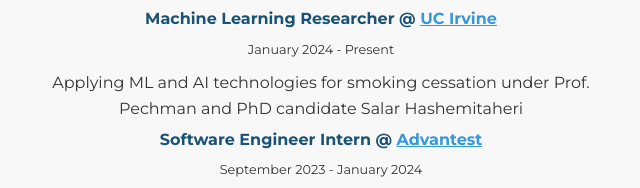
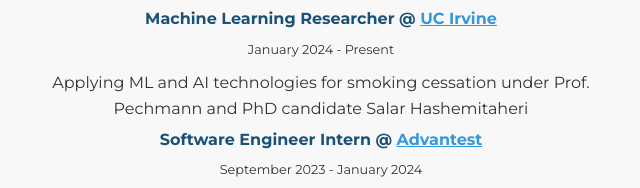
Before and after one commit to roninvohra/personal_site, a plain HTML site: page index.html in a window 1280 px wide. Shown: the part 522-710 px from the top of the page, 319-959 px from the left. Drawn offline with Linux system fonts and the light colour scheme.

Commit message:
spelling error

```diff
--- a/index.html
+++ b/index.html
@@ -101,7 +101,7 @@
         <div class="social-links">
             <a href="https://www.github.com/roninvohra" target="_blank">Github</a>
             <a href="https://www.linkedin.com/in/roninvohra" target="_blank">Linkedin</a>
-        </div>
+            </div>
 
         <hr>
 
@@ -131,7 +131,7 @@
                     <br>
                     <sub>January 2024 - Present</sub> <!-- Add start and end date here -->
                 </div>
-                <p>Applying ML and AI technologies for smoking cessation under Prof. Pechman and PhD candidate Salar Hashemitaheri</p>
+                <p>Applying ML and AI technologies for smoking cessation under Prof. Pechmann and PhD candidate Salar Hashemitaheri</p>
             </div>
             <div class="experience-item">
                 <div class="experience-dates">
```
